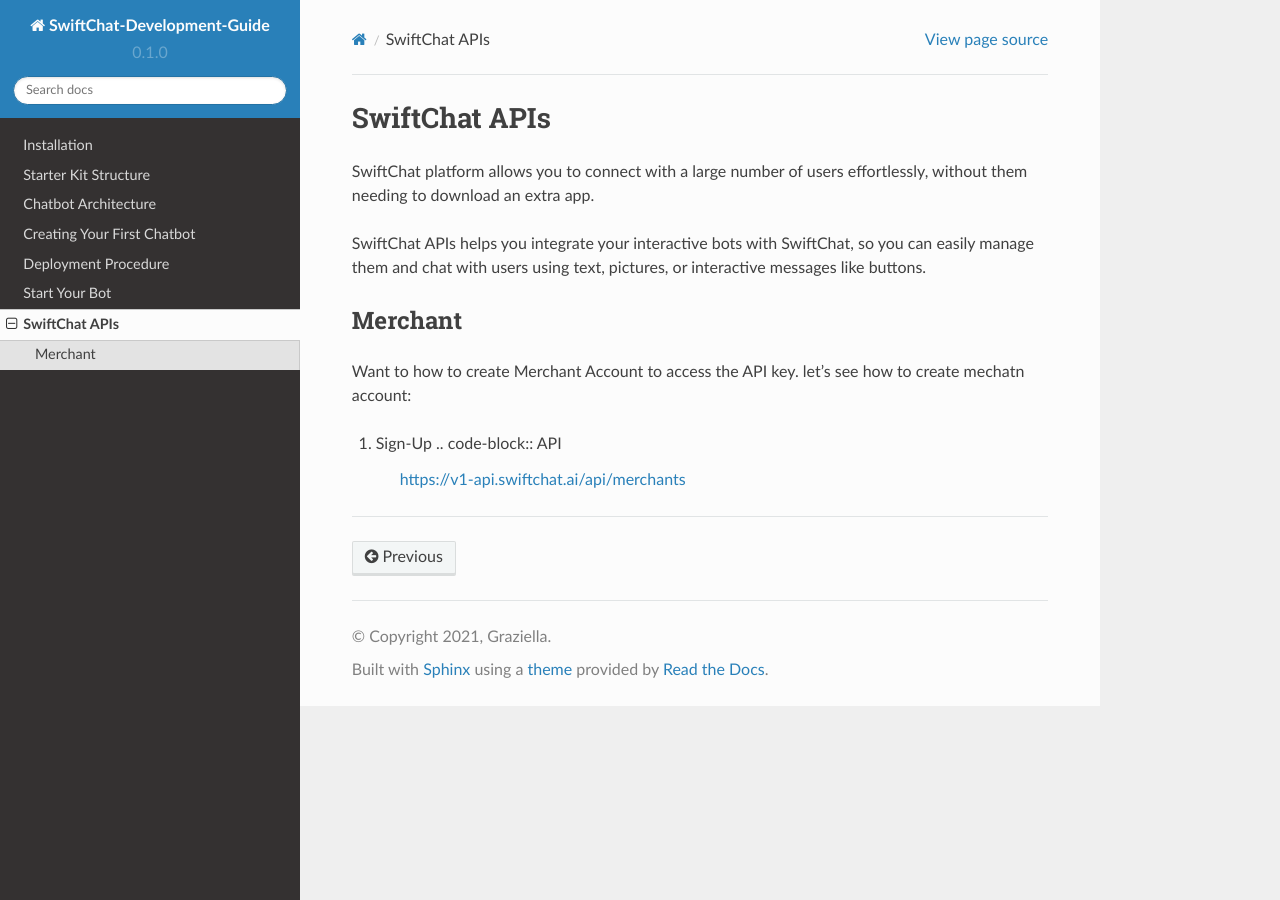
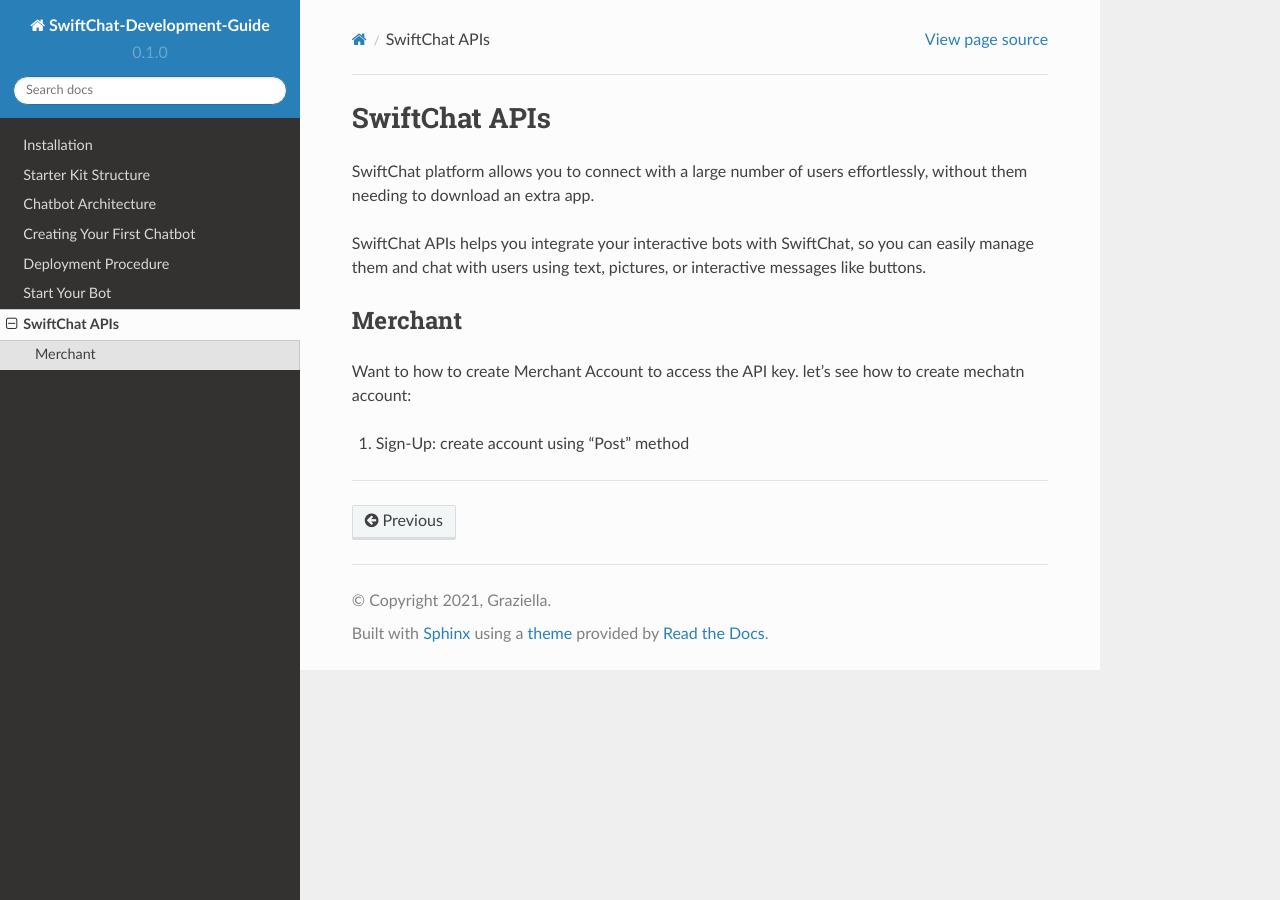
Before and after one commit to Priyanka-sharma181/Chatbot-Development-Guide, a Sphinx documentation site: the page built from docs/source/api_reference.rst, in a window 1280 px wide. Built offline with Sphinx 7.4.7 and the Read the Docs theme 2.0.0, drawn with Linux system fonts in a browser that asks for light colours.

Commit message:
api reference

```diff
--- a/docs/source/api_reference.rst
+++ b/docs/source/api_reference.rst
@@ -8,7 +8,8 @@
 ------------------------
 Want to how to create Merchant Account to access the API key. let's see how to create mechatn account:
 
-1. Sign-Up
+1. Sign-Up: create account using "Post" method
+
    .. code-block:: API
     https://v1-api.swiftchat.ai/api/merchants
 
```
